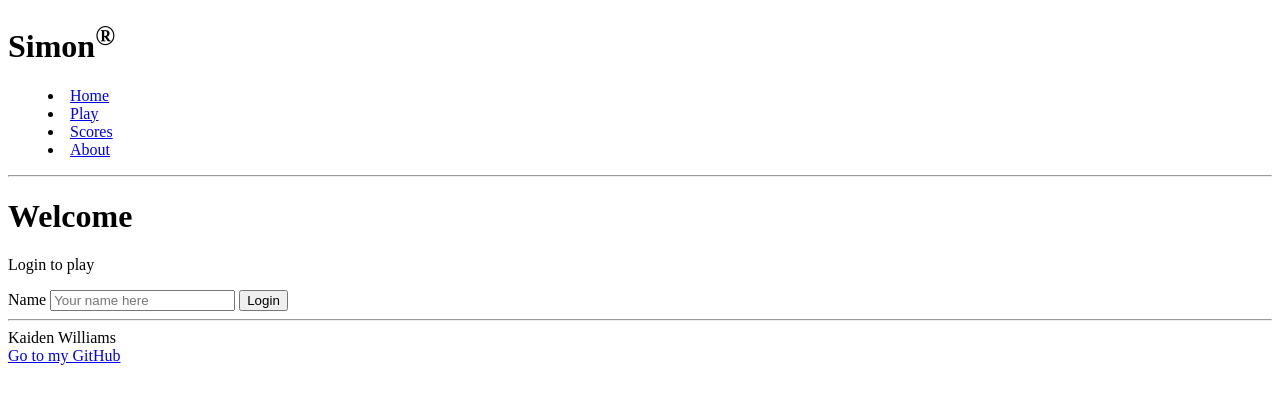
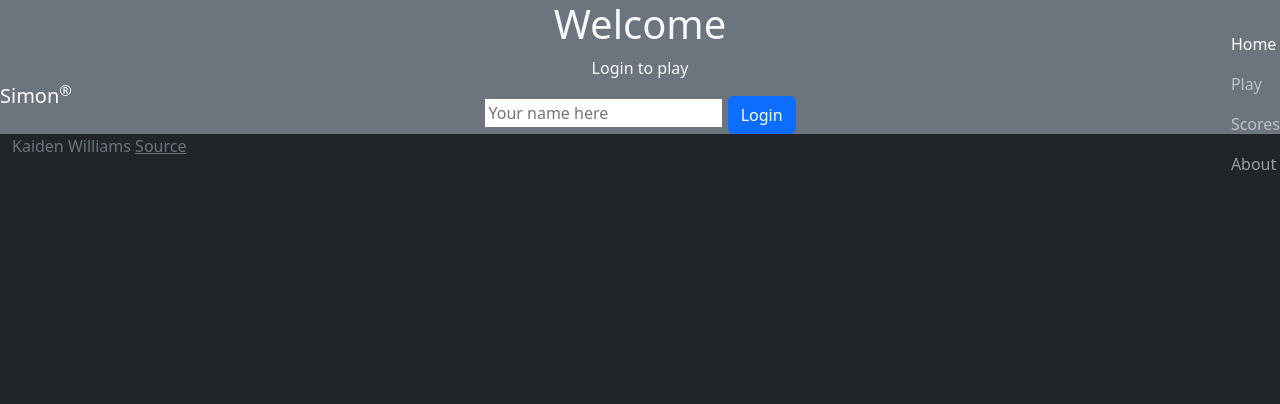
Before and after one commit to KaidenWilliams/Simon, a plain HTML site: page index.html in a window 1280 px wide. Drawn offline with nearby package versions, Linux system fonts and the light colour scheme.

Commit message:
Index css done

```diff
--- a/index.html
+++ b/index.html
@@ -9,42 +9,62 @@
         <title>Simon</title>
         <!-- Puts simon image in search bar and tab -->
         <link rel = "icon" href = "favicon.ico" />
+
+        <!-- Boostrap stuff, href links to code, rel specifies relationship, integrity makes sure it is not malicious, crossorigin is something to do with website credential -->
+        <link
+        href="https://cdn.jsdelivr.net/npm/bootstrap@5.2.2/dist/css/bootstrap.min.css"
+        rel="stylesheet"
+        integrity="sha384-Zenh87qX5JnK2Jl0vWa8Ck2rdkQ2Bzep5IDxbcnCeuOxjzrPF/et3URy9Bv1WTRi"
+        crossorigin="anonymous"
+        />
     </head>
 
-    <body>
-        <header>
-            <!-- <sup> for supertext, &reg for trademark R -->
-            <h1>Simon<sup>&reg;</sup></h1>
-            <nav>
-                <menu>
-                    <!-- li is item in list, makes links bullet points -->
-                    <li><a href = "index.html">Home</a></li>
-                    <li><a href = "play.html">Play</a></li>
-                    <li><a href = "scores.html">Scores</a></li>
-                    <li><a href = "about.html">About</a></li>
+    <body class="bg-dark text-light">
+        <!-- List of other html pages replaced with their links in top bar -->
+        <header class="container-fluid">
+            <nav class="navbar fixed-top navbar-dark">
+                <!-- <sup> for supertext, &reg for trademark R -->
+                <a class="navbar-brand" href="#">Simon<sup>&reg;</sup></a>
+                <!-- li is item in list, makes links bullet points, menu is also list thing -->
+                <menu class="navbar-nav">
+                  <li class="nav-item">
+                    <a class="nav-link active" href="index.html">Home</a>
+                  </li>
+                  <li class="nav-item">
+                    <a class="nav-link" href="play.html">Play</a>
+                  </li>
+                  <li class="nav-item">
+                    <a class="nav-link" href="scores.html">Scores</a>
+                  </li>
+                  <li class="nav-item">
+                    <a class="nav-link" href="about.html">About</a>
+                  </li>
                 </menu>
-            </nav>
-            <!-- hr makes a line -->
-            <hr/>
+              </nav>
         </header>
 
-        <main>
+        <main class="container-fluid bg-secondary text-center">
+        <div>
             <h1>Welcome</h1>
             <p>Login to play</p>
             <!-- get specifies that info will be sent attached to end of URL, action says where to send info -->
-           <!-- Everything else in form specifies how button will look, for is label, type is box, button is submit button -->
+           <!-- Everything else in form specifies how button will look, type is box, button is submit button -->
             <form method="get" action="play.html">
-                <label for="name">Name</label>
                 <input type="text" id="name" placeholder="Your name here" />
-                <button type="submit">Login</button>
+                <button type="submit" class="btn btn-primary">Login</button>
             </form>
+        </div>
         </main>
 
-        <footer>
-            <hr />
+        <footer class="bg-dark text-dark text-muted">
+            <div class="container-fluid">
             <span class="text-reset">Kaiden Williams</span>
-            <br />
-            <a href="https://github.com/KaidenWilliams/Simon">Go to my GitHub</a>
+            <a
+                class="text-reset"
+                href="https://github.com/KaidenWilliams/Simon"
+                >Source</a
+            >
+            </div>
         </footer>
     </body>
 
```
Also changed, not shown: About.html (+4 -1 lines).
